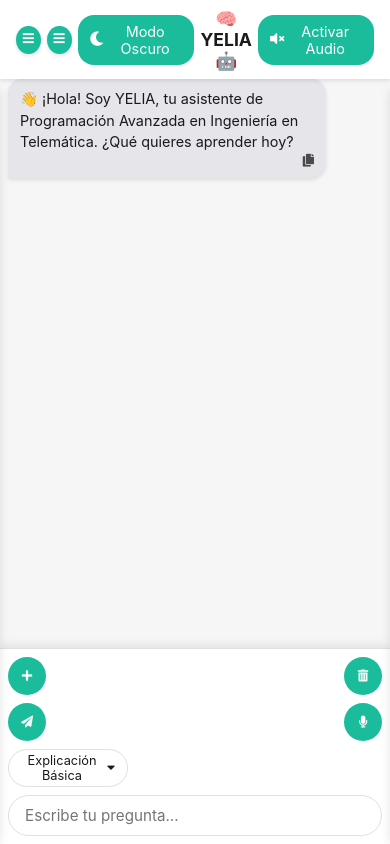
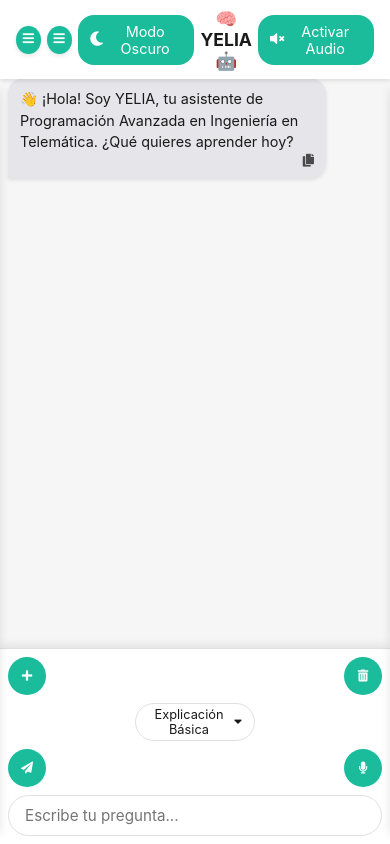
Before and after one commit to eegv2102-create/asistente-virtual, a Flask app: page / in a window 390 px wide. Run offline with Flask 3, Linux system fonts and the light colour scheme; data that the repository does not hold is empty; some libraries are stand-ins or nearby versions.

```diff
--- a/static/css/style.css
+++ b/static/css/style.css
@@ -193,7 +193,7 @@ body {
   justify-content: space-between;
   width: 100%;
   max-width: 1200px;
-  height: calc(100vh - 80px);
+  height: calc(100vh - 100px); /* Adjusted to leave space for input group */
   margin-top: 10px;
   background-color: var(--bg-primary);
   border-radius: 8px;
@@ -401,7 +401,7 @@ body {
   padding: 16px;
   overflow-y: auto;
   background-color: var(--bg-secondary);
-  max-height: calc(100vh - 140px);
+  max-height: calc(100vh - 180px); /* Adjusted to push it lower and leave space for input */
 }
 
 .message-container {
@@ -555,17 +555,22 @@ body.modo-oscuro .bot code {
 
 .input-group {
   display: flex;
-  flex-direction: column;
+  align-items: center;
   padding: 12px;
   border-top: 1px solid var(--border);
   background-color: var(--bg-primary);
-  gap: 8px;
+  flex-wrap: wrap;
+  gap: 6px;
+  width: 100%;
+  max-width: 1200px;
+  margin: 0 auto;
+  position: relative;
+  bottom: 0;
+  z-index: 1000;
 }
 
-.input-buttons {
+.input-buttons.left, .input-buttons.right {
   display: flex;
-  justify-content: space-between;
-  align-items: center;
   gap: 6px;
 }
 
@@ -775,7 +780,7 @@ body.modo-oscuro .bot code {
 @media (max-width: 768px) {
   .container {
     flex-direction: column;
-    height: calc(100vh - 90px);
+    height: calc(100vh - 100px); /* Adjusted for input group */
     margin-top: 10px;
     margin-left: 0;
     margin-right: 0;
@@ -784,7 +789,7 @@ body.modo-oscuro .bot code {
   .left-section, .right-section {
     position: fixed;
     top: 90px;
-    height: calc(100vh - 90px);
+    height: calc(100vh - 100px);
     width: 80%;
     max-width: 300px;
     z-index: 1001;
@@ -807,12 +812,12 @@ body.modo-oscuro .bot code {
 
   .main-section {
     width: 100%;
-    height: calc(100vh - 150px);
+    height: calc(100vh - 160px); /* Adjusted for input group */
     margin: 0;
   }
 
   #chatbox {
-    max-height: calc(100vh - 200px);
+    max-height: calc(100vh - 180px); /* Adjusted to push lower */
     width: 100%;
     padding: 8px;
     padding-bottom: 70px;
@@ -834,28 +839,39 @@ body.modo-oscuro .bot code {
     gap: 8px;
   }
 
-  .input-buttons {
+  /* Primera fila: Botones organizados */
+  .input-group > *:not(#input) {
     display: flex;
     justify-content: space-between;
     align-items: center;
     gap: 6px;
-    order: 0;
+    width: 100%;
   }
 
-  .input-buttons.left, .input-buttons.right {
-    display: flex;
-    gap: 6px;
+  .input-group .input-buttons.left {
+    order: 0;
+    gap: 4px;
+    align-items: center;
+    justify-content: flex-start;
   }
 
-  .dropdown-container {
+  .input-group .dropdown-container {
     order: 1;
     flex: 1;
     display: flex;
     justify-content: center;
   }
 
+  .input-group .input-buttons.right {
+    order: 2;
+    gap: 4px;
+    align-items: center;
+    justify-content: flex-end;
+  }
+
+  /* Segunda fila: Solo el input */
   #input {
-    order: 2;
+    order: 3;
     width: 100%;
     padding: 10px 16px;
     border: 1px solid var(--border);
@@ -1126,11 +1142,13 @@ body.modo-oscuro .bot code {
     flex-wrap: wrap;
     gap: 6px;
     position: relative;
-    bottom: auto;
+    bottom: 0;
     left: auto;
     width: auto;
     z-index: auto;
     box-shadow: none;
+    margin: 0 auto;
+    max-width: 1200px;
   }
 
   .input-buttons.left, .input-buttons.right {
```
